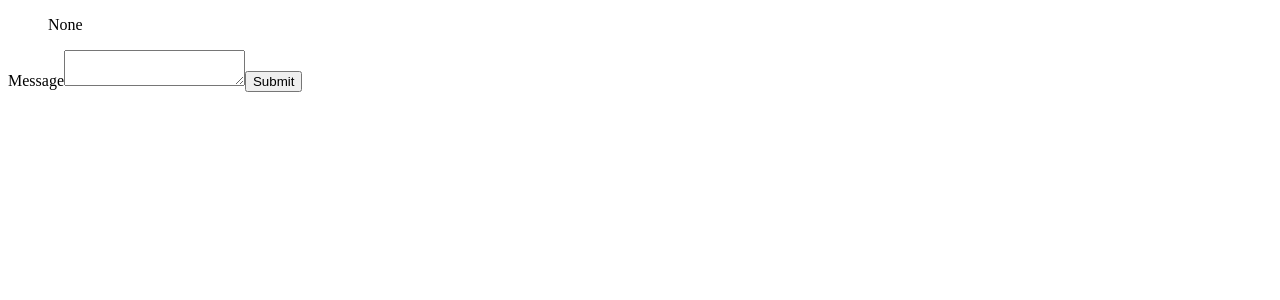
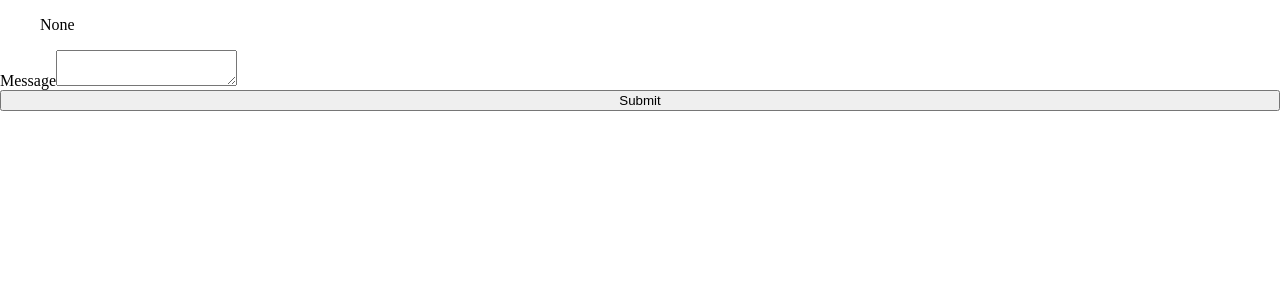
Before and after one commit to openscript/voxjs, a Preact app: page / in a window 1280 px wide. Shown: the top 300 px of the page. Built offline with nearby package versions, Linux system fonts and the light colour scheme.

Commit message:
Add style.css

```diff
--- a/public/index.html
+++ b/public/index.html
@@ -1,13 +1,15 @@
 <!DOCTYPE html>
 <html>
     <head>
-        <meta charset="utf-8" />
-        <meta http-equiv="X-UA-Compatible" content="IE=edge">
+        <meta charset='utf-8' />
+        <meta http-equiv='X-UA-Compatible' content='IE=edge'>
+        <meta name='viewport' content='width=device-width, initial-scale=1'>
+
         <title>vox.js</title>
-        <meta name="viewport" content="width=device-width, initial-scale=1">
+        <link href='style.css' rel='stylesheet' type='text/css' />
     </head>
     <body>
-        <div id="voxjs"></div>
-        <script type="text/javascript" src="bundle.js" charset="utf-8"></script>
+        <div id='voxjs'></div>
+        <script type='text/javascript' src='bundle.js' charset='utf-8'></script>
     </body>
 </html>
--- /dev/null
+++ b/public/style.css
@@ -0,0 +1,9 @@
+html, body {
+    margin: 0;
+    padding: 0;
+}
+
+#voxjs form {
+    display: flex;
+    flex-direction: column;
+}
```
